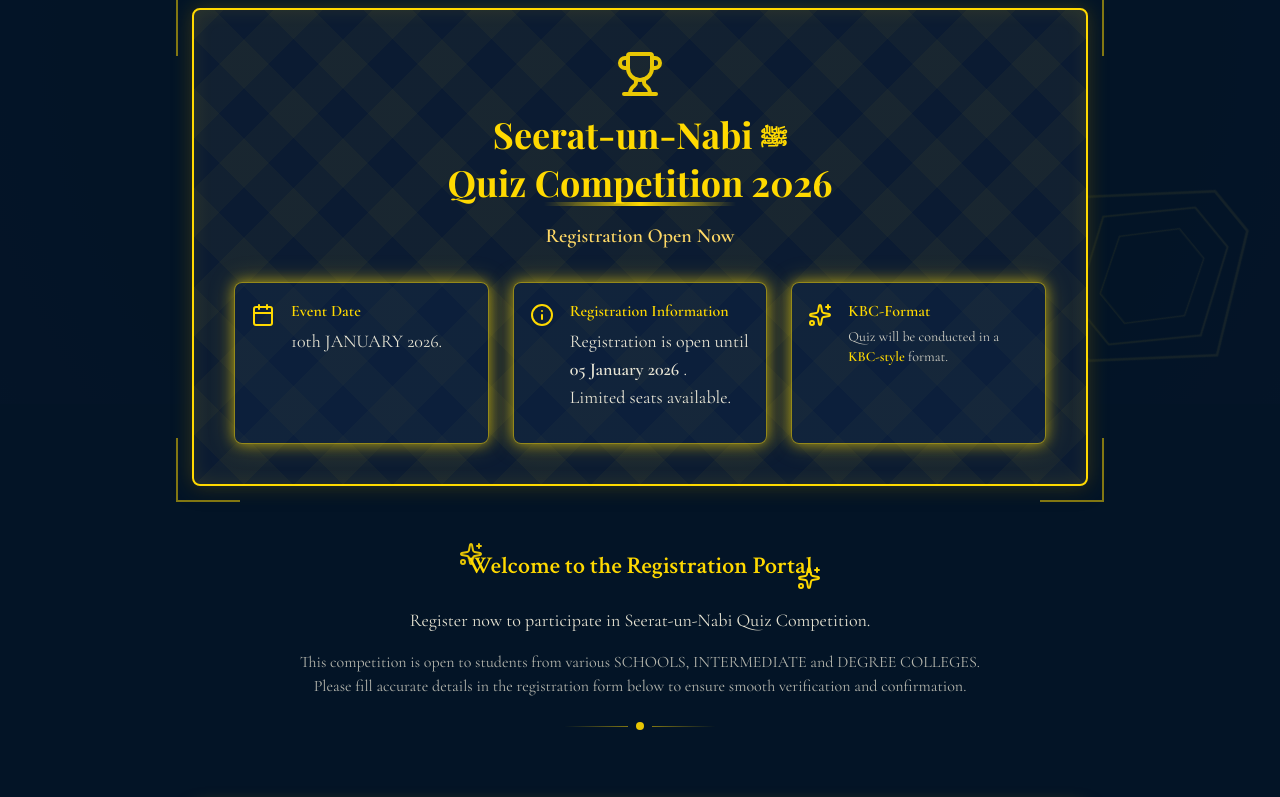
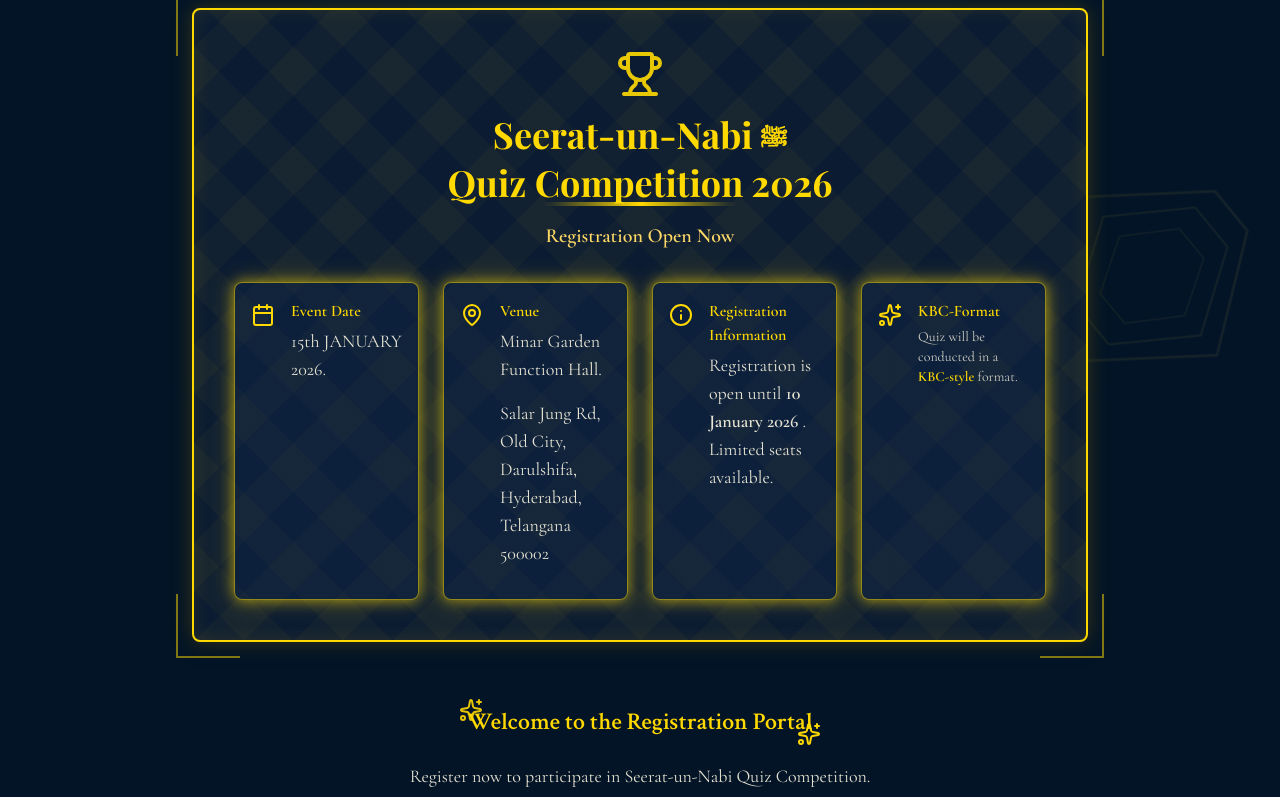
Before and after one commit to syedhannaninfo-81/registration-page, a React (Create React App) app: page / in a window 1280 px wide. Shown: the part 396-1193 px from the top of the page. Built offline with nearby package versions, Linux system fonts and the light colour scheme.

Commit message:
Update EventDetails.jsx

```diff
--- a/src/components/EventDetails.jsx
+++ b/src/components/EventDetails.jsx
@@ -1,6 +1,6 @@
 // src/components/EventDetails.jsx
 import React from "react";
-import { Trophy, Calendar, Info, Sparkles } from "lucide-react";
+import { Trophy, Calendar, Info, Sparkles,MapPin } from "lucide-react";
 
 export const EventDetails = () => {
   return (
@@ -61,7 +61,26 @@ export const EventDetails = () => {
                 <Calendar className="w-6 h-6 text-[hsl(var(--gold))] flex-shrink-0 mt-1" />
                 <div>
                   <h3 className="font-semibold text-[hsl(var(--gold))] mb-1">Event Date</h3>
-                  <p className="text-base sm:text-lg text-[hsl(var(--foreground))]/90 leading-relaxed mb-4">10th JANUARY 2026.</p>
+                  <p className="text-base sm:text-lg text-[hsl(var(--foreground))]/90 leading-relaxed mb-4">15th JANUARY 2026.</p>
+
+                </div>
+              </div>
+
+              {/* Venue (place) */}
+              <div
+                className="flex items-start space-x-4 p-4 rounded-lg
+                bg-[hsl(var(--blue-soft))]/30
+                border border-[hsl(var(--gold))]/20 max-w-md w-full
+                transition-all duration-300 cursor-pointer
+                hover:border-[hsl(var(--gold))] hover:shadow-[0_0_20px_hsl(var(--gold))]
+                hover:bg-[hsl(var(--blue-soft))]/40 active:shadow-[0_0_25px_hsl(var(--gold))]
+                animate-breathe-gold animate-soft-glow"
+              >
+                <MapPin className="w-6 h-6 text-[hsl(var(--gold))] flex-shrink-0 mt-1" />
+                <div>
+                  <h3 className="font-semibold text-[hsl(var(--gold))] mb-1">Venue</h3>
+                  <p className="text-base sm:text-lg text-[hsl(var(--foreground))]/90 leading-relaxed mb-4"> Minar Garden Function Hall.</p>
+                  <p className="text-base sm:text-lg text-[hsl(var(--foreground))]/90 leading-relaxed mb-4"> Salar Jung Rd, Old City, Darulshifa, Hyderabad, Telangana 500002</p>
                 </div>
               </div>
 
@@ -79,7 +98,7 @@ export const EventDetails = () => {
                 <div>
                   <h3 className="font-semibold text-[hsl(var(--gold))] mb-1">Registration Information</h3>
                   <p className="text-base sm:text-lg text-[hsl(var(--foreground))]/90 leading-relaxed mb-4">
-                    Registration is open until <b>05 January 2026 </b>.
+                    Registration is open until <b>10 January 2026 </b>.
                     <br />
                     Limited seats available.
                   </p>
```
